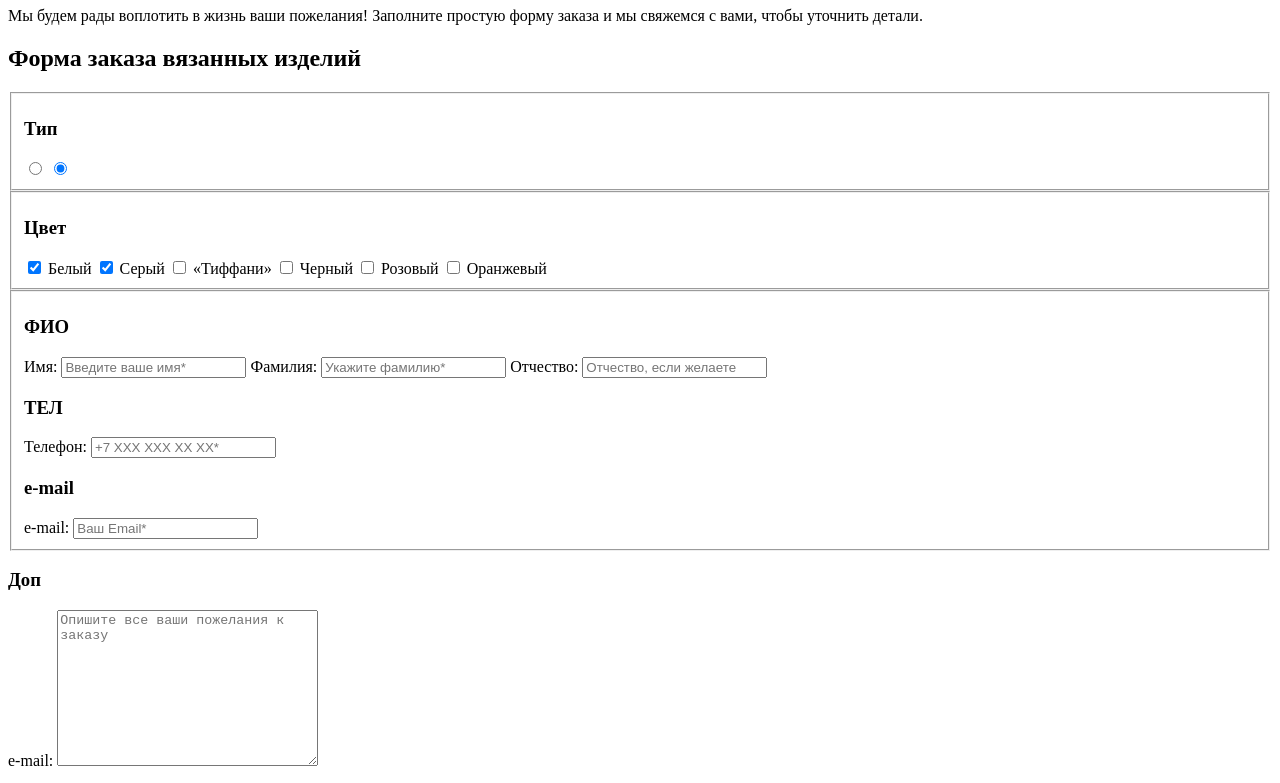
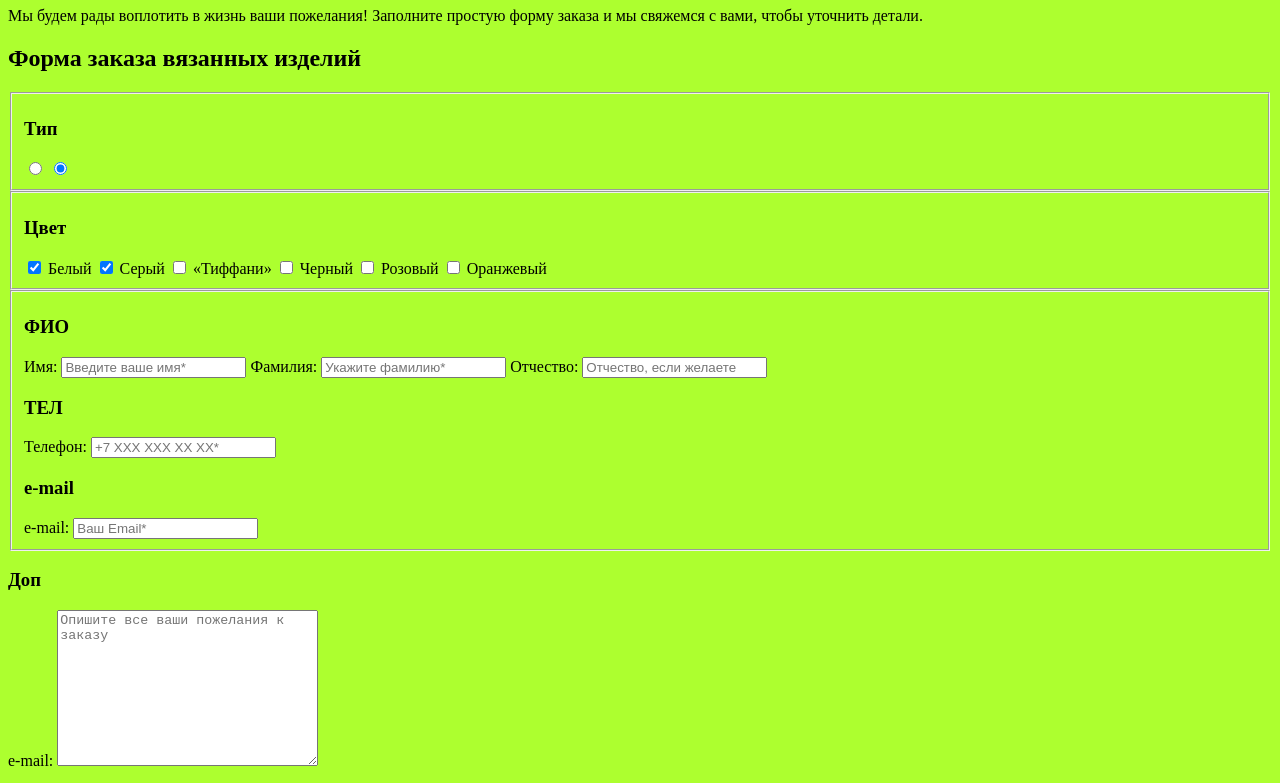
Before and after one commit to ba1tazar4ik/1163011-mishka-18, a website: page form.html in a window 1280 px wide. Shown: the part 253-1036 px from the top of the page. Drawn offline with nearby package versions, Linux system fonts and the light colour scheme; files that its build step writes are made by us from their sources.

Commit message:
подключил стили

```diff
--- a/form.html
+++ b/form.html
@@ -4,6 +4,7 @@
   <meta charset="UTF-8">
   <meta name="viewport" content="width=device-width, initial-scale=1.0">
   <meta http-equiv="X-UA-Compatible" content="ie=edge">
+  <link rel="stylesheet" href="source/css/style.css">
   <title>MISHKA | Вязание на заказ</title>
 </head>
 <body>
--- /dev/null
+++ b/source/less/style.less
@@ -0,0 +1,3 @@
+body {
+  background-color: greenyellow;
+}
```
Also changed, not shown: catalog.html (+1 -0 lines), index.html (+1 -0 lines), 1 other file. Lines whose indentation alone changed are shown as unchanged.
